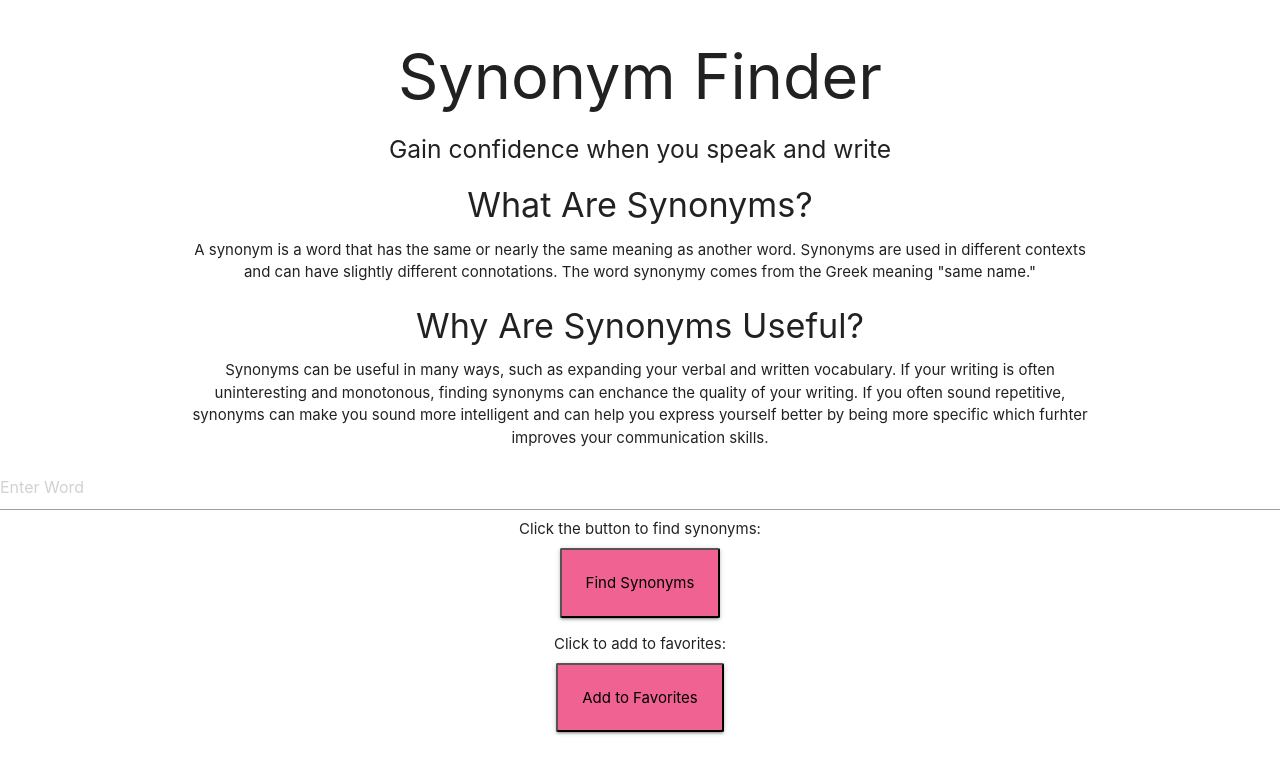
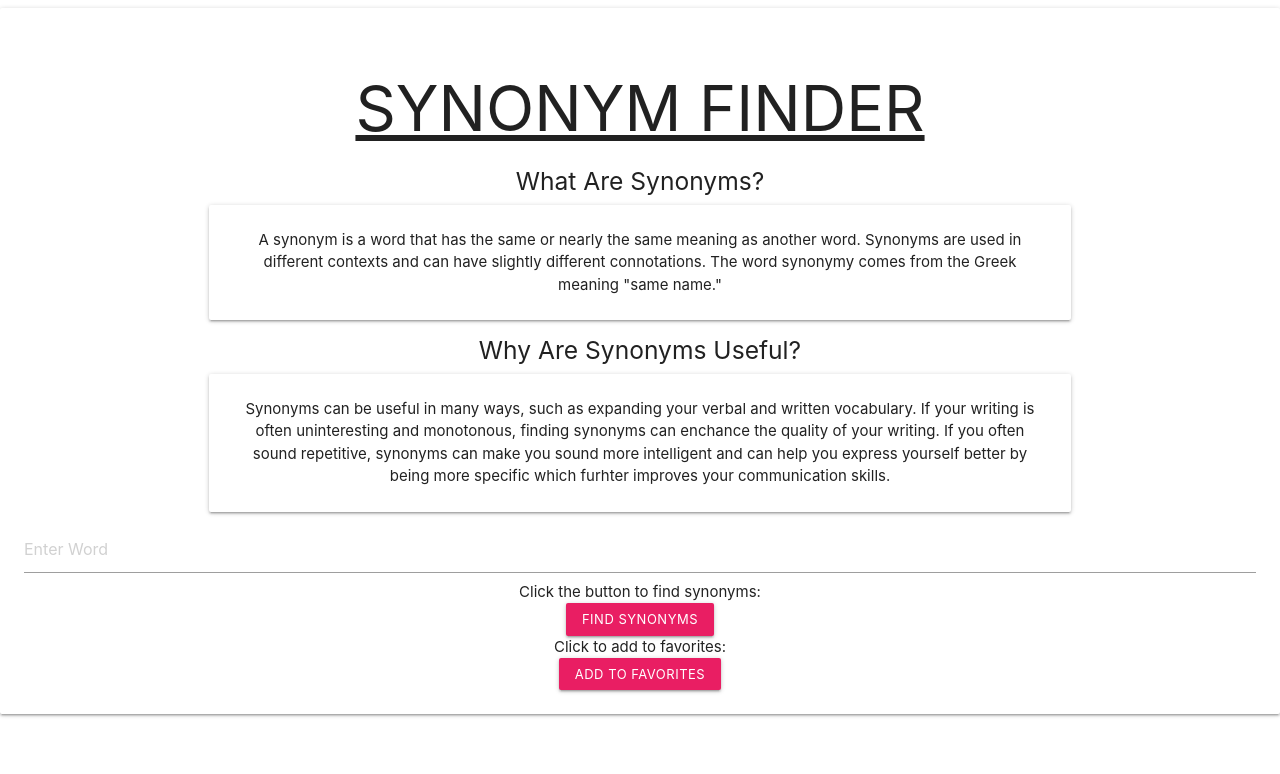
Before and after one commit to TriLea/writersBlock, a website: page index.html in a window 1280 px wide. Drawn offline with nearby package versions, Linux system fonts and the light colour scheme.

Commit message:
made some more materialize changes

```diff
--- a/index.html
+++ b/index.html
@@ -7,38 +7,49 @@
     <meta http-equiv="X-UA-Compatible" content="ie=edge">
     <title>Writer's Block</title>
     <link rel="stylesheet" href="./assets/styleheet.css">
+    <link href="https://fonts.googleapis.com/icon?family=Material+Icons" rel="stylesheet">
     <link rel="stylesheet" href="https://cdnjs.cloudflare.com/ajax/libs/materialize/1.0.0/css/materialize.css" integrity="sha512-t38vG/f94E72wz6pCsuuhcOPJlHKwPy+PY+n1+tJFzdte3hsIgYE7iEpgg/StngunGszVMrRfvwZinrza0vMTA==" crossorigin="anonymous" referrerpolicy="no-referrer" />
   </head>
 
-  <body>
+  <body class="card-panel">
     <header id="header">
       <div>
-        <h1 class="center">Synonym Finder</h1>
-        <h5 class="center">Gain confidence when you speak and write</h2>
+        <h1 class="center">
+          <u>SYNONYM FINDER</u>
+        </h1>
+        <!--<h5 class="center">Gain confidence when you speak and write</h2>-->
       </div>
     </header>
 
     <main>
       <div>
         <section class="container align-center justify-center">
-          <h4 class="center">What Are Synonyms?</h3>
+          <h5 class="center">What Are Synonyms?</h3>
           <div class="center">
+            <div class="card">
+              <div class="card-content">
                 <p>
                   A synonym is a word that has the same or nearly the same meaning as another word.
                   Synonyms are used in different contexts and can have slightly different connotations.
                   The word synonymy comes from the Greek meaning "same name."
                 </p>
               </div>
+            </div>
+          </div>
         </section>
         <section class="container align-center justify-center">
-          <h4 class="center">Why Are Synonyms Useful?</h3>
+          <h5 class="center">Why Are Synonyms Useful?</h3>
           <div class="center">
+            <div class="card">
+              <div class="card-content">
                 <p>
                   Synonyms can be useful in many ways, such as expanding your verbal and written vocabulary.
                   If your writing is often uninteresting and monotonous, finding synonyms can enchance the quality
                   of your writing. If you often sound repetitive, synonyms can make you sound more intelligent and can
                   help you express yourself better by being more specific which furhter improves your communication skills.
                 </p>
+              </div>
+            </div>
           </div>
         </section>
         <section>
@@ -51,7 +62,7 @@
              </div>
           </div>
           <div class="center">
-            <button id="synonym-button" class="card-panel pink lighten-2">Find Synonyms</button>
+            <button id="synonym-button" class="btn-small pink accent 3 z-depth 10">Find Synonyms</button>
           </div>
         </section>
         <section>
@@ -61,7 +72,7 @@
             </div>
           </div>
           <div class="center">
-            <button id="favorites-button" class="card-panel pink lighten-2">Add to Favorites</button>
+            <button id="favorites-button" class="btn-small pink accent 3 z-depth 10">Add to Favorites </button>
           </div>
         </section>
       </div>
```
Also changed, not shown: assets/stylesheet.css (added). Lines whose indentation alone changed are shown as unchanged.
